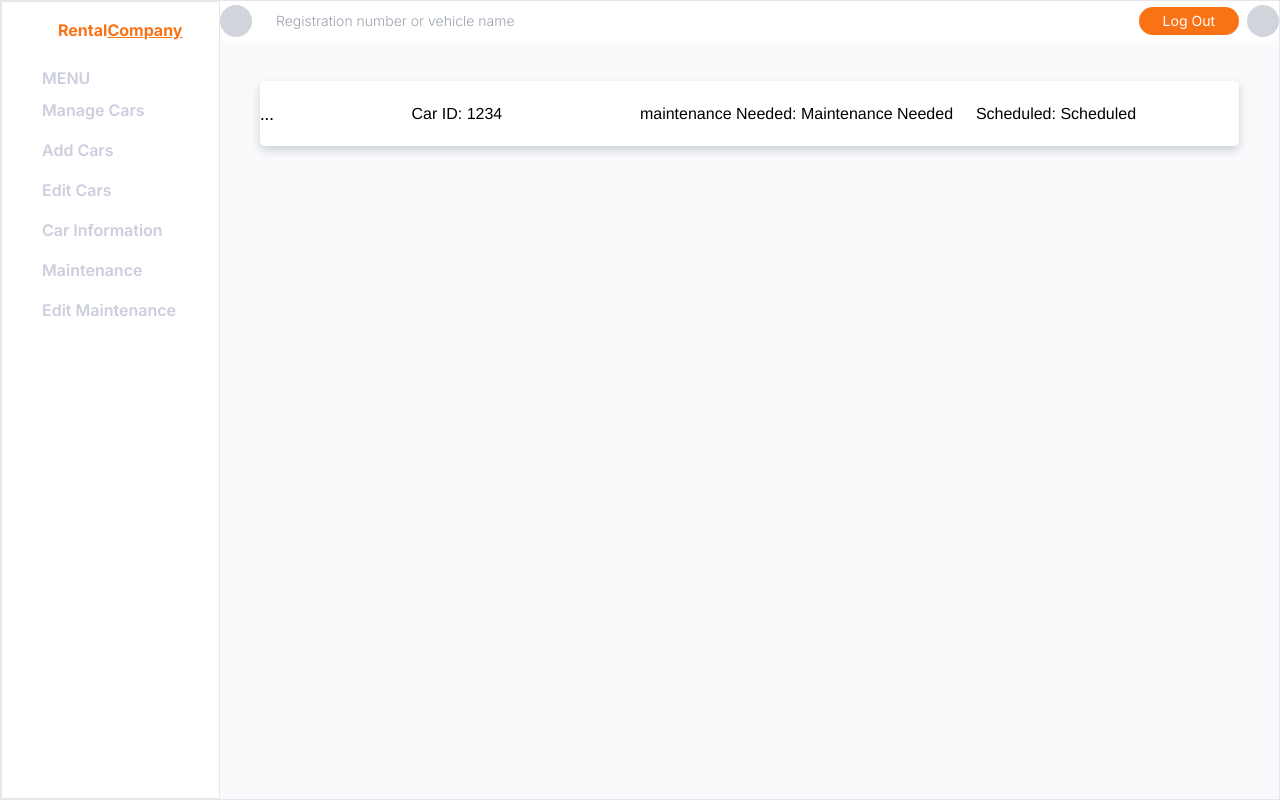
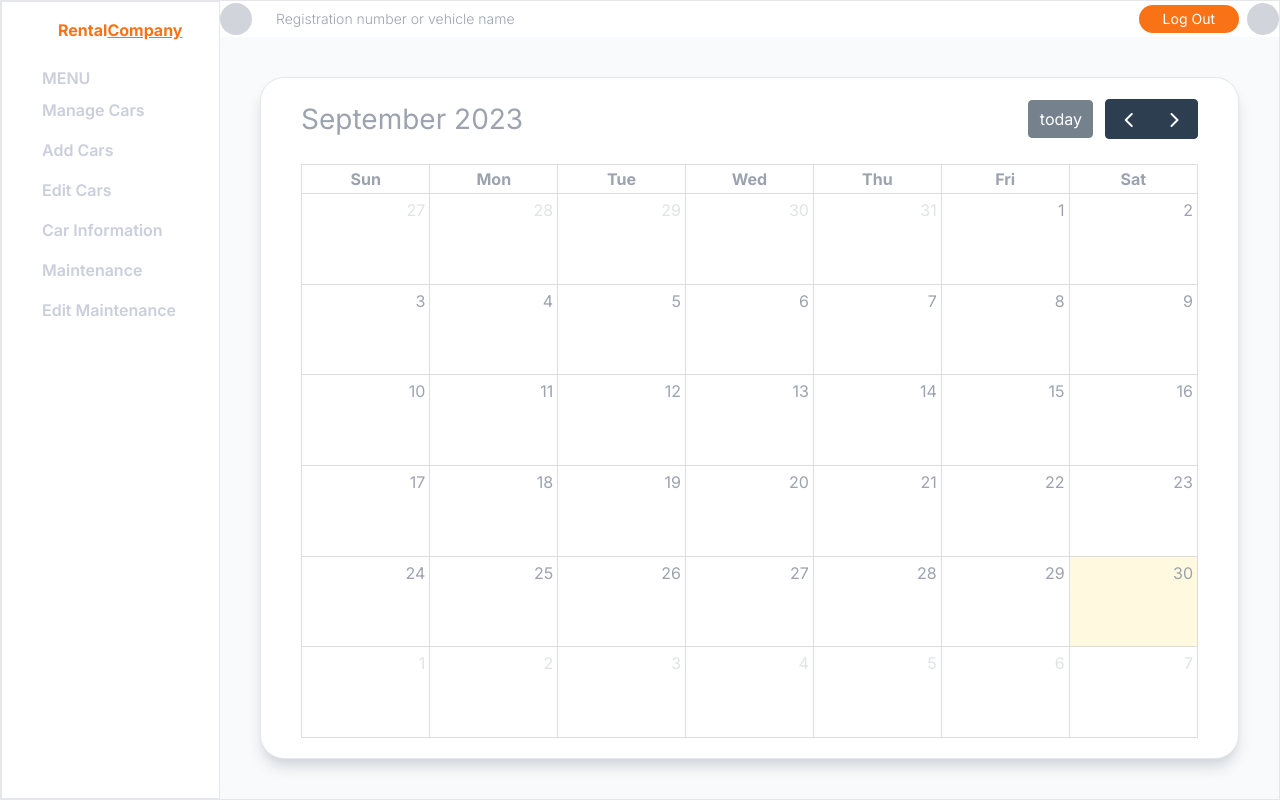
Before and after one commit to BUMETCS673/project-team-6, a Next.js app in the folder code/: page /dashboard/maintenance in a window 1280 px wide. Built offline with nearby package versions, Linux system fonts and the light colour scheme; no server answers; sample sign-in values are in the browser's storage.

Commit message:
Feat Calendar

```diff
--- a/code/package.json
+++ b/code/package.json
@@ -17,6 +17,9 @@
     "e2e": "playwright test"
   },
   "dependencies": {
+    "@fullcalendar/core": "^6.1.9",
+    "@fullcalendar/daygrid": "^6.1.9",
+    "@fullcalendar/react": "^6.1.9",
     "@types/node": "20.5.9",
     "@types/react": "18.2.21",
     "@types/react-dom": "18.2.7",
--- a/code/src/app/dashboard/maintenance/page.tsx
+++ b/code/src/app/dashboard/maintenance/page.tsx
@@ -1,14 +1,48 @@
+'use client';
+
+import FullCalendar from '@fullcalendar/react';
+import dayGridPlugin from '@fullcalendar/daygrid';
 import DashboardLayout from '../../../components/DashboardLayout';
-import MaintenanceResultBar from '../../../components/MaintenanceResultBar';
 
 export default function page() {
+  const scheduled = [
+    {
+      title: 'Car A',
+      start: '2023-10-11T10:00:00',
+      end: '2023-10-11T16:00:00',
+      color: '#ff9f89',
+    },
+    {
+      title: 'Car B',
+      start: '2023-10-13T10:00:00',
+      end: '2023-10-13T16:00:00',
+      color: '#ff9f89',
+    },
+    {
+      title: 'Car C',
+      start: '2023-10-13T10:00:00',
+      end: '2023-10-13T16:00:00',
+      color: 'blue',
+    },
+    { title: 'Car D', start: '2023-10-24', end: '2023-10-28' },
+    {
+      title: 'Car D Oil Change',
+      start: '2023-10-24T10:00:00',
+      end: '2023-10-24T11:00:00',
+    },
+  ];
+
   return (
     <DashboardLayout>
-      <div>
-        <MaintenanceResultBar
-          carId="1234"
-          maintenanceNeeded="Maintenance Needed"
-          scheduled="Scheduled"
+      <div
+        className="bg-white rounded-3xl border border-1 shadow-lg
+       shadow-gray-300 py-5 px-10 w-full text-gray-400 "
+      >
+        <FullCalendar
+          plugins={[dayGridPlugin]}
+          initialView="dayGridMonth"
+          events={scheduled}
+          height="80vh"
         />
       </div>
     </DashboardLayout>
--- a/code/src/components/DashboardLayout.tsx
+++ b/code/src/components/DashboardLayout.tsx
@@ -11,14 +11,14 @@ interface DashboardLayoutProps {
 
 export default function DashboardLayout(props: DashboardLayoutProps) {
   const { children } = props;
-  // const { data: session } = useSession();
-  // const router = useRouter();
+  const { data: session } = useSession();
+  const router = useRouter();
 
-  // useEffect(() => {
-  //   if (!session) {
-  //     router.replace('/signin');
-  //   }
-  // }, [session, router]);
+  useEffect(() => {
+    if (!session) {
+      router.replace('/signin');
+    }
+  }, [session, router]);
 
   return (
     <div className="flex border h-screen">
--- a/code/src/components/EditMaintenance.tsx
+++ b/code/src/components/EditMaintenance.tsx
@@ -1,6 +1,6 @@
 'use client';
 
-type MaintenanceInputProps = {
+interface MaintenanceInputProps  {
   text?: string;
   type?: string;
   placeholder?: string;
@@ -14,7 +14,7 @@ function MaintenanceInput({
   onChange,
 }: MaintenanceInputProps) {
   return (
-    <label className="flex justify-between text-md">
+    <div className="flex justify-between text-md">
       {text}
       <input
         onChange={onChange}
@@ -22,10 +22,11 @@ function MaintenanceInput({
         placeholder={placeholder}
         className="rounded-xl font-normal border-2 border-gray-200 pl-2 text-2xs w-36"
       />
-    </label>
+    </div>
   );
 }
 MaintenanceInput.defaultProps = {
+  text: 'label',
   type: 'text',
   placeholder: 'Enter value',
   onChange: () => {},
```
Also changed, not shown: 1 other file (tests, documents, lock files or other folders).
